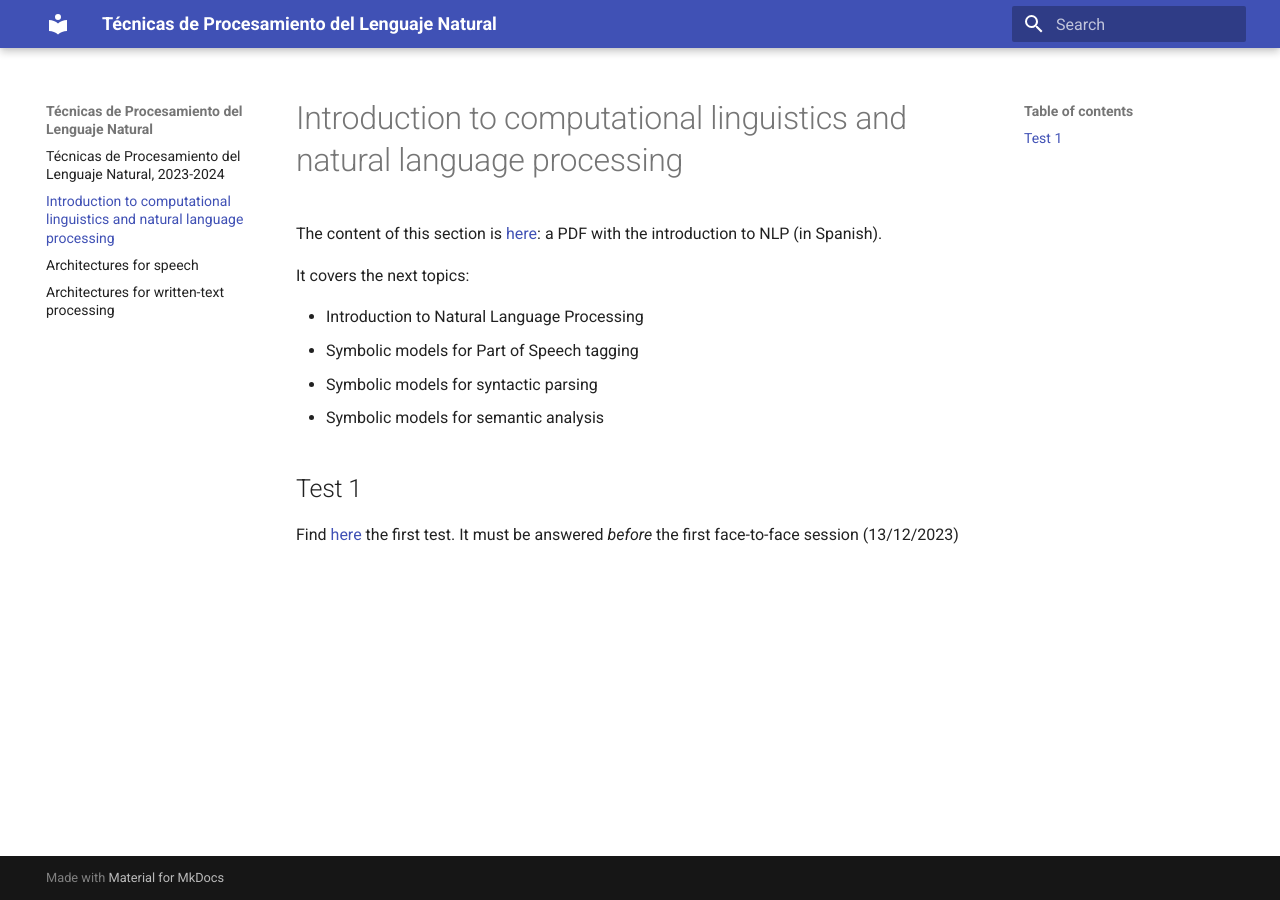
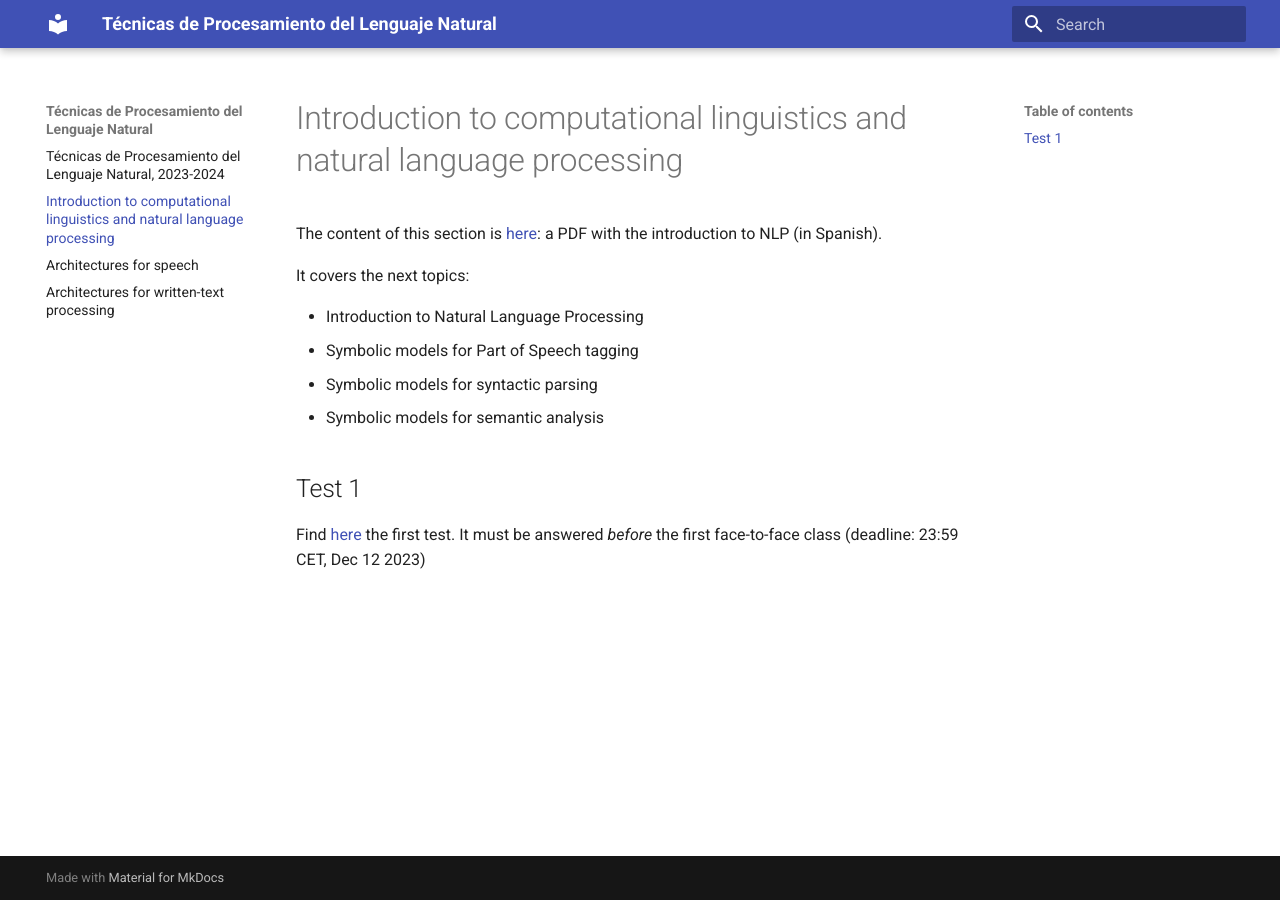
Before and after one commit to jaspock/tpln2324, an MkDocs documentation site: the page built from docs/cl.md, in a window 1280 px wide. Built offline with MkDocs 1.6.1 and Material for MkDocs 9.7.7, drawn with Linux system fonts in a browser that asks for light colours.

Commit message:
Update cl.md

```diff
--- a/docs/cl.md
+++ b/docs/cl.md
@@ -10,4 +10,4 @@ It covers the next topics:
 - Symbolic models for semantic analysis
 
 ## Test 1
-Find [here](https://forms.gle/uesECmsw9Pez8DBA7) the first test. It must be answered *before* the first face-to-face session (13/12/2023)
+Find [here](https://forms.gle/uesECmsw9Pez8DBA7) the first test. It must be answered *before* the first face-to-face class (deadline: 23:59 CET, Dec 12 2023)
```
